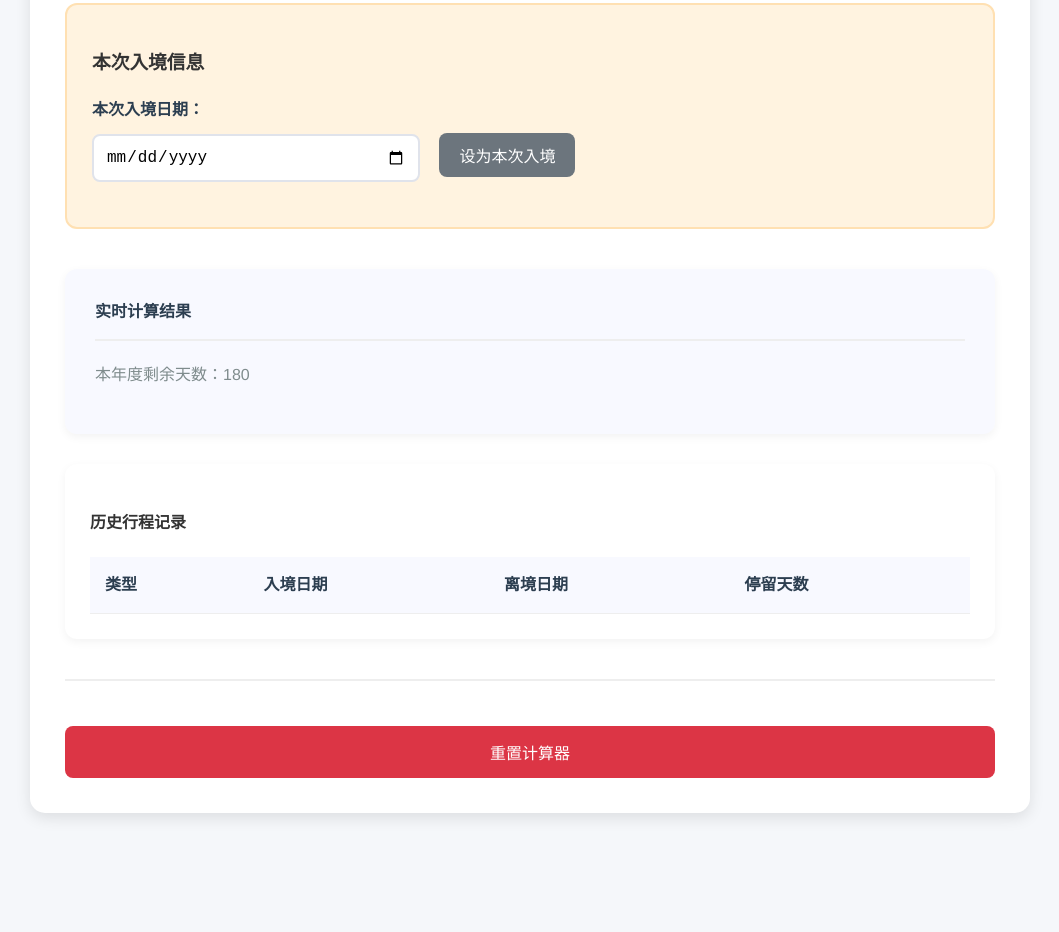
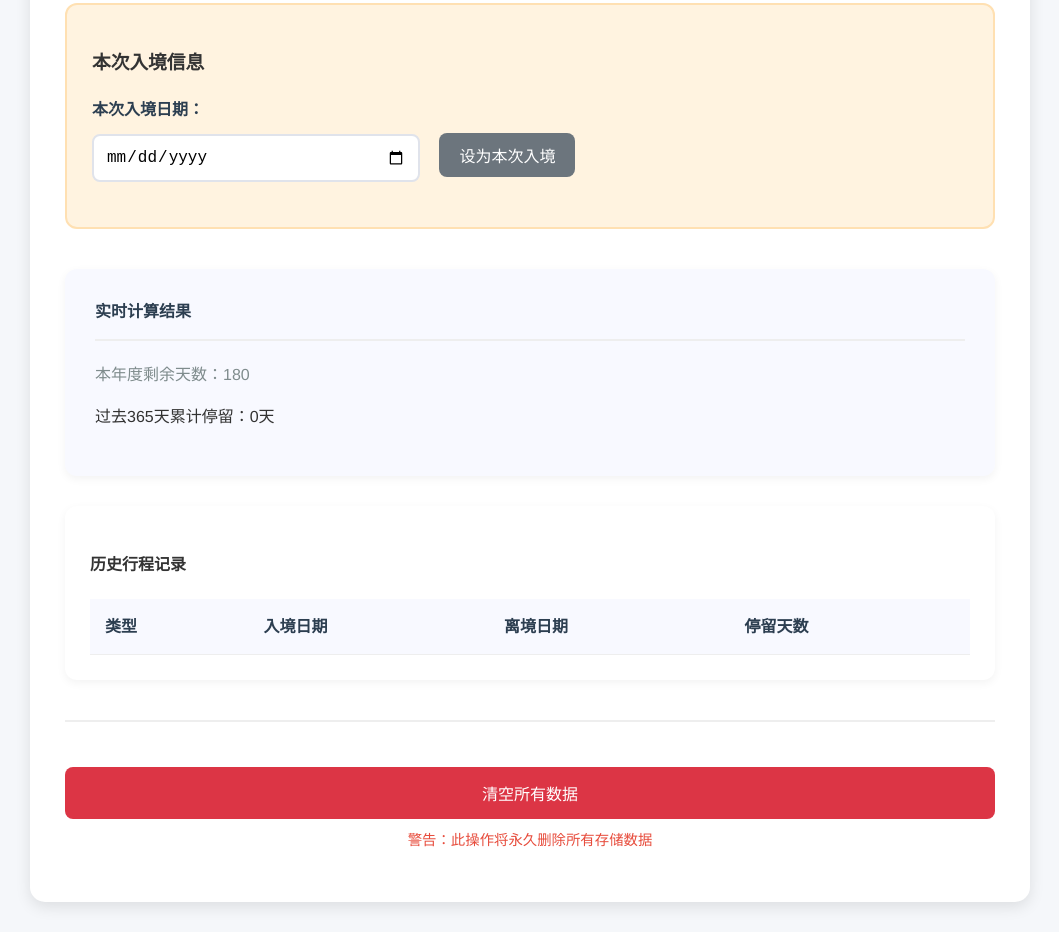
Before and after one commit to DavidMZhu/visa-calculator, a plain HTML site: page index.html in a window 1280 px wide. Shown: the part 567-1499 px from the top of the page, without its empty margins (110-1169 px from the left). Before the commit the page ends 1410 px from the top, so only its background shows below. Drawn offline with Linux system fonts and the light colour scheme.

Commit message:
Update index.html

```diff
--- a/index.html
+++ b/index.html
@@ -43,9 +43,11 @@
                         <small class="tip">(建议单次停留不超过70天)</small>
                     </p>
                     <p class="deadline">最晚离境日期：<span id="maxDate">-</span></p>
+                    <p class="total-days">过去365天累计停留：<span id="totalDays">0</span>天</p>
                 </div>
                 <div id="outCountryResult">
                     <p class="remaining">本年度剩余天数：<span id="remainingDays">-</span></p>
+                    <p class="total-days">过去365天累计停留：<span id="totalDaysOut">0</span>天</p>
                 </div>
             </div>
 
@@ -68,7 +70,8 @@
 
         <!-- 危险操作区 -->
         <div class="danger-zone">
-            <button onclick="clearData()" class="danger">重置计算器</button>
+            <button onclick="clearData()" class="danger">清空所有数据</button>
+            <p class="warning-tip">警告：此操作将永久删除所有存储数据</p>
         </div>
     </div>
 
```
